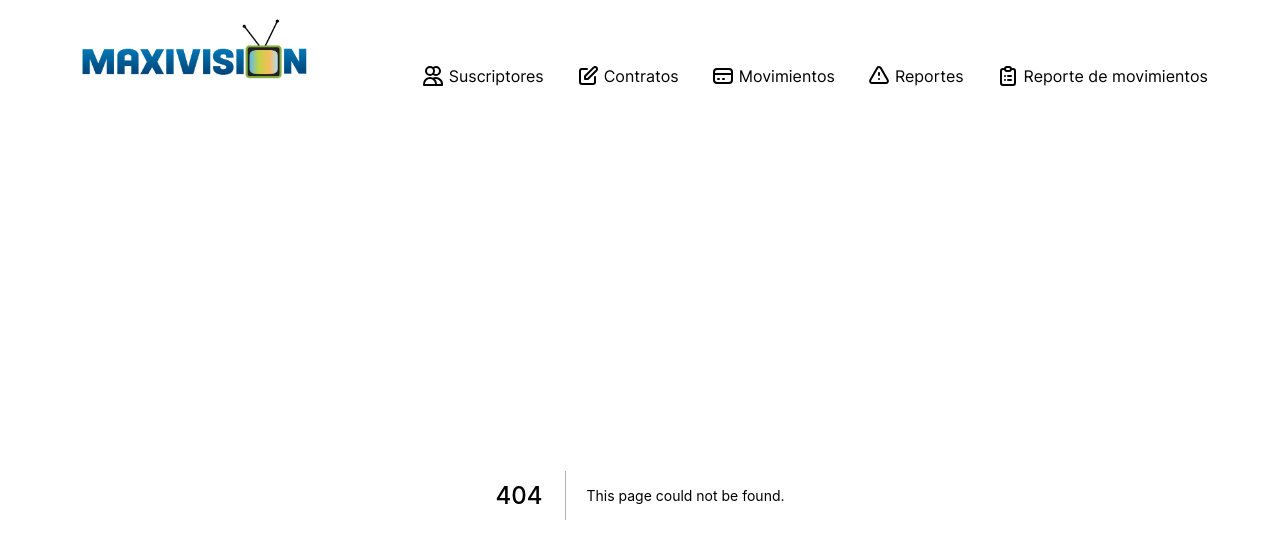
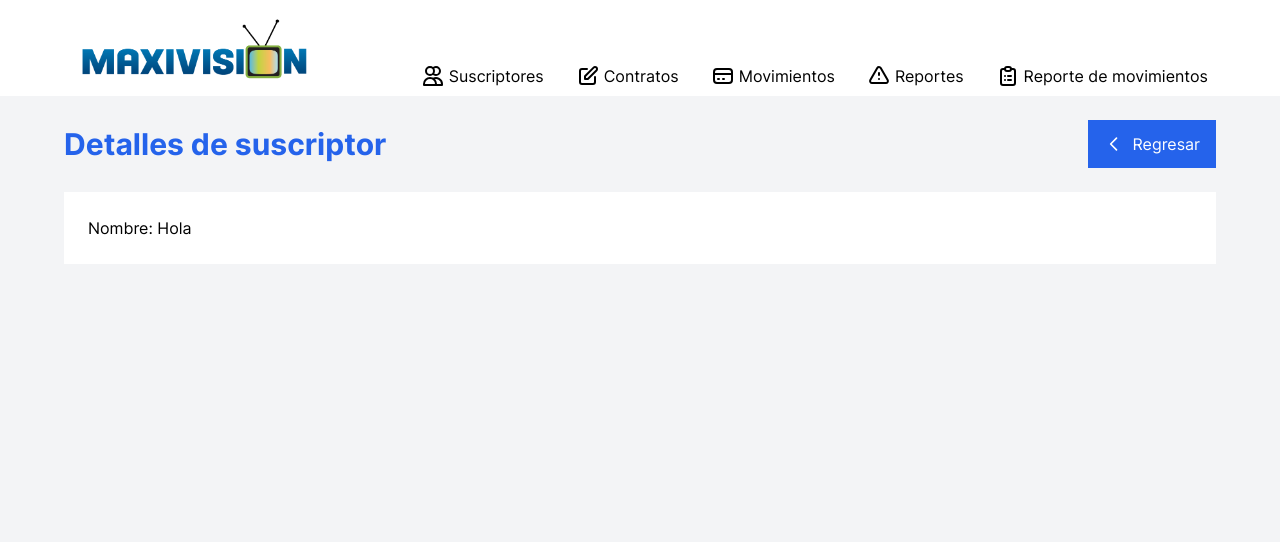
Before and after one commit to ismaelamezcua/maxivision-app, a Next.js app: page /suscriptores/1 in a window 1280 px wide. Before the commit this address had no page. Shown: the top 542 px of the page. Built offline with nearby package versions, Linux system fonts and the light colour scheme; no server answers; the database is empty.

Commit message:
feat: add dynamic subscriber details page as WIP

```diff
--- /dev/null
+++ b/pages/suscriptores/[id].tsx
@@ -0,0 +1,64 @@
+import { NextPage } from 'next';
+import Head from 'next/head';
+import { useRouter } from 'next/router';
+import { useEffect, useState } from 'react';
+import { Subscriber } from '@/types';
+import { ChevronLeftIcon } from '@heroicons/react/outline';
+
+const SubscriberDetails: NextPage = () => {
+  const [subscriber, setSubscriber] = useState<Subscriber>();
+  const [isLoading, setIsLoading] = useState<boolean>(true);
+  const router = useRouter();
+  const { id } = router.query;
+
+  useEffect(() => {
+    fetch(`/api/subscribers/${id}`)
+      .then(response => response.json())
+      .then(subscriber => {
+        console.log('====================================')
+        console.log({ subscriber })
+        setSubscriber(subscriber);
+        setIsLoading(false);
+      });
+  }, []);
+
+  return (
+    <>
+      <Head>
+        <title>Maxivision - Detalles de suscriptor</title>
+      </Head>
+
+      <div className="container mx-auto max-w-6xl mt-6">
+        <div className="flex flex-col space-y-6">
+
+          <div className="flex flex-row justify-between items-center">
+            <h1 className="text-3xl font-bold text-blue-600">Detalles de suscriptor</h1>
+
+            <div
+              className="bg-blue-600 hover:bg-blue-700 px-4 py-3 text-white inline-flex items-center cursor-pointer"
+              onClick={() => router.back()}
+            >
+              <ChevronLeftIcon className="w-5 h-5" />
+              <span className="ml-2">Regresar</span>
+            </div>
+          </div>
+
+          <div className="bg-white p-6">
+            {isLoading
+              ? <h1>Is Loading</h1>
+              : <p>Nombre: Hola {subscriber.name}</p>
+            }
+          </div>
+        </div>
+      </div>
+    </>
+  );
+}
+
+export async function getServerSideProps() {
+  return {
+    props: {},
+  };
+}
+
+export default SubscriberDetails;
```
